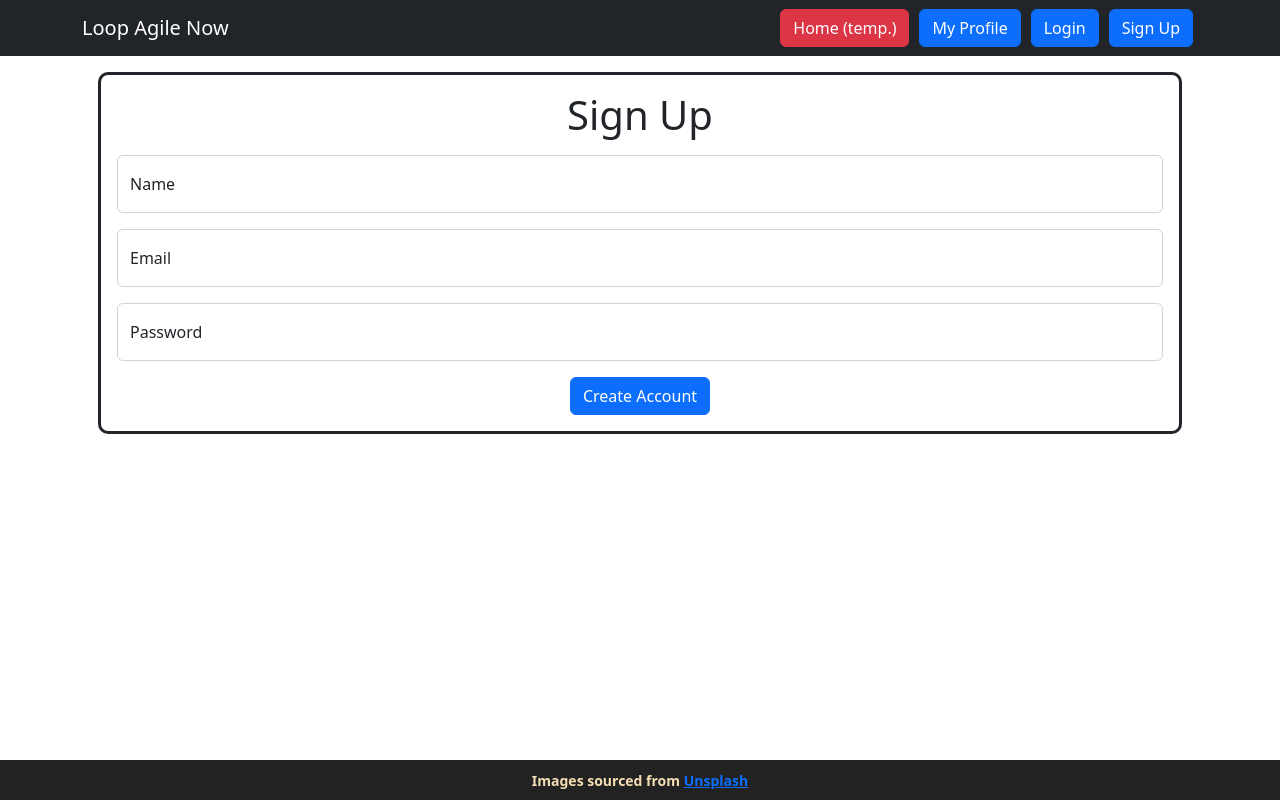
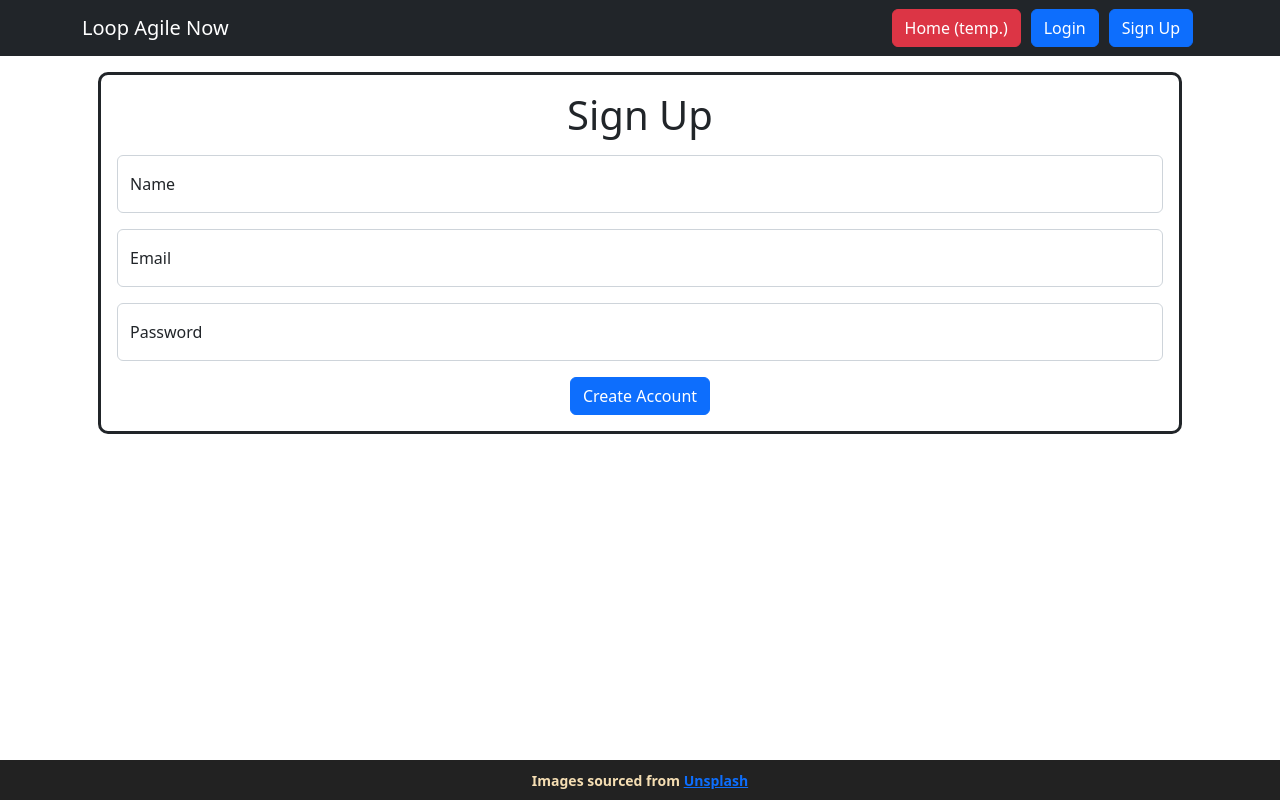
Before and after one commit to JoshThorntonDev/a1-3786643-3785167, a React (Create React App) app: page /register in a window 1280 px wide. Built offline with nearby package versions, Linux system fonts and the light colour scheme.

Commit message:
Basic profile page implementation and styling

```diff
--- a/src/components/Header.js
+++ b/src/components/Header.js
@@ -24,6 +24,8 @@ function Header({ logout, currentUser }) {
           >
             Home (temp.)
           </Button>
+
+          {currentUser &&
           <Button
                 variant="primary"
                 onClick={() => {
@@ -34,6 +36,7 @@ function Header({ logout, currentUser }) {
               >
                 My Profile
               </Button>
+            }
 
           {currentUser ? (
             <Button
--- /dev/null
+++ b/src/components/Profile.css
@@ -0,0 +1,5 @@
+.profile {
+    text-align: center;
+    border-style: solid;
+    border-radius: 10px;
+}
--- a/src/components/Profile.js
+++ b/src/components/Profile.js
@@ -1,9 +1,17 @@
+import "./Profile.css";
 
+import { getUsers } from "../data/Repository";
 
 function Profile() {
+    const users = getUsers();
+    const currentUser = localStorage.getItem("currentUser");
+
     return (
-        <h1>Profile</h1>
-
+        <div className="profile">
+            <h1>{users[currentUser].name}'s Profile</h1>
+                <p>{users[currentUser].email}</p>
+                <p>Joined: {users[currentUser].date}</p>
+        </div>
     );
 }
 
```
